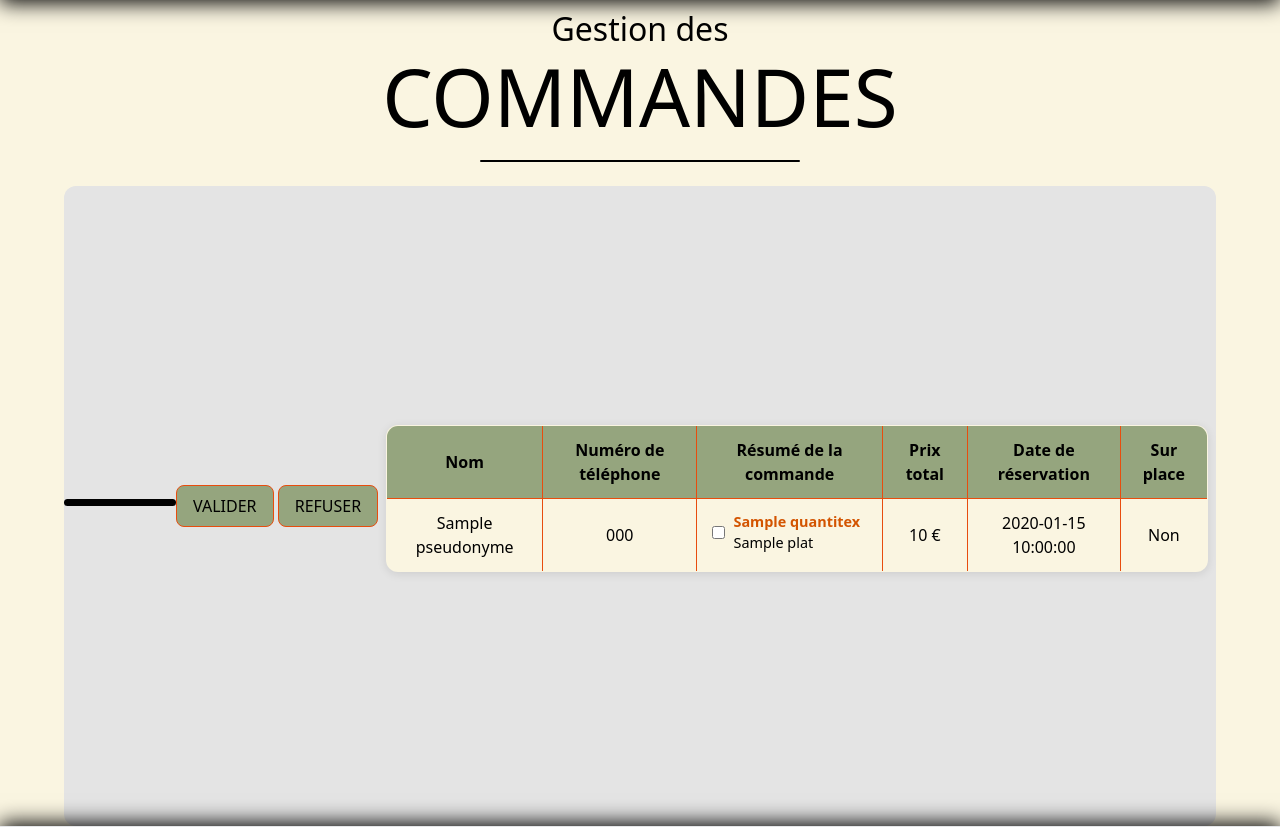
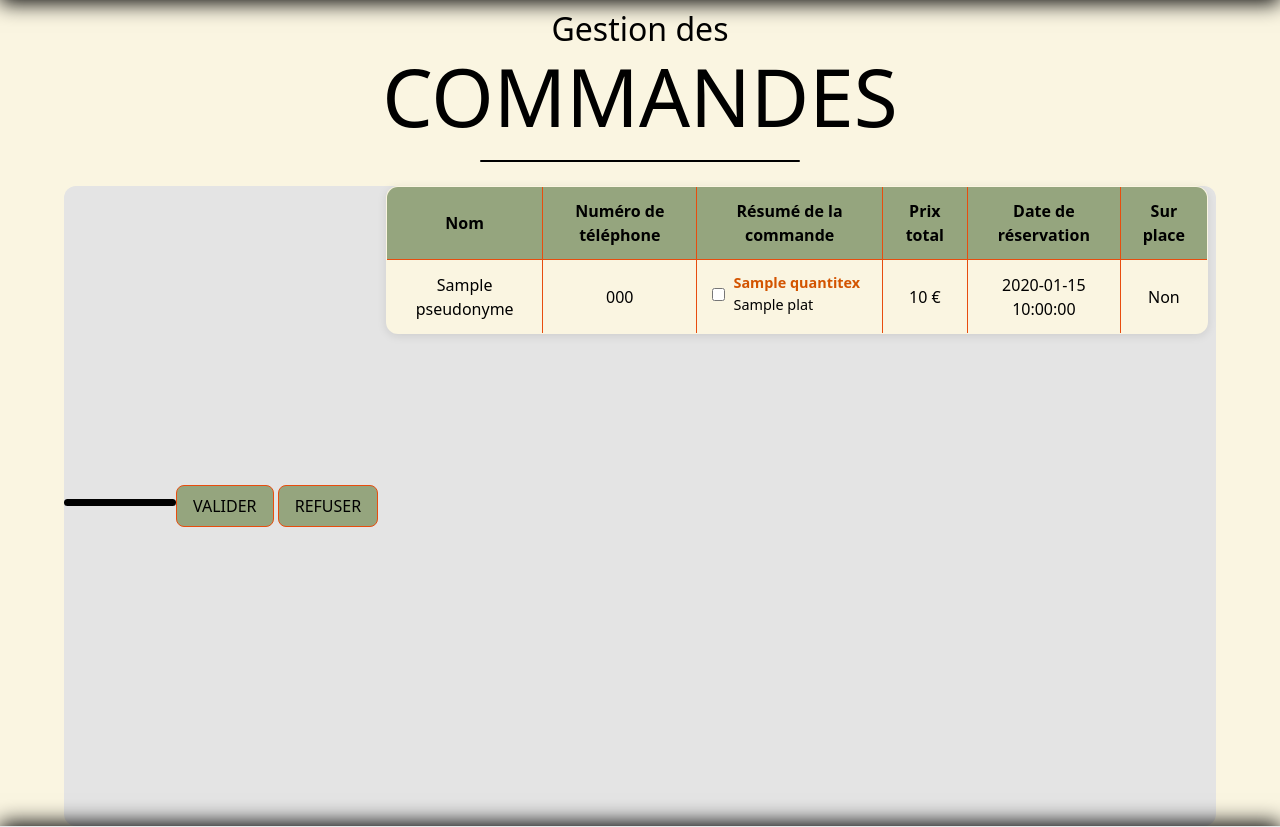
Before and after one commit to JorisVachey/SAE_Projet_groupe_9, a Python web app: template monApp/templates/commandes.html in a window 1280 px wide. Shown: the part 102-929 px from the top of the page. Run offline with Jinja, Linux system fonts and the light colour scheme; the template is opened without the code that fills it: most values are stand-ins (such as "Sample title", 1, 10 or a date in 2020).

Commit message:
correctif styles

```diff
--- a/monApp/static/css/style_gestioncli.css
+++ b/monApp/static/css/style_gestioncli.css
@@ -18,6 +18,7 @@ main {
 }
 
 .gestion-client table {
+    align-self: flex-start;
     border-collapse: collapse;
     flex-basis: 40%;
     flex-grow: 1;
```
